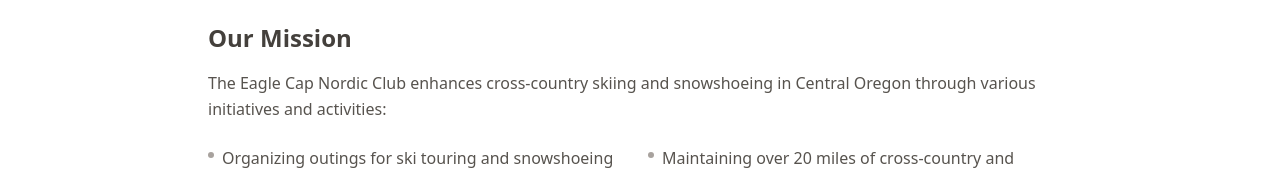
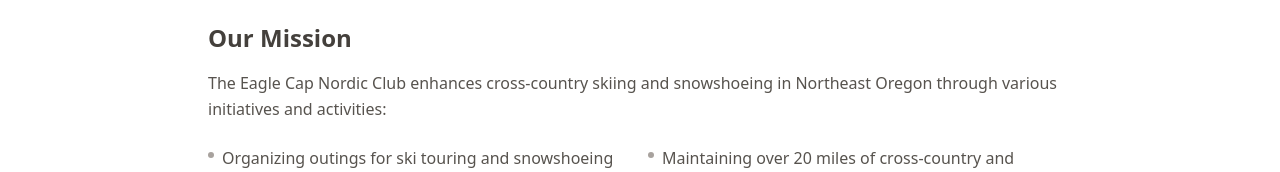
Before and after one commit to garikAsplund/ecnc, a SvelteKit app: page /about in a window 1280 px wide. Shown: the part 529-701 px from the top of the page. Built offline with nearby package versions, Linux system fonts and the light colour scheme.

Commit message:
about page

```diff
--- a/src/routes/about/+page.svelte
+++ b/src/routes/about/+page.svelte
@@ -31,7 +31,7 @@
             <section>
                 <h2 class="mb-4 text-2xl font-semibold text-stone-700">Our Mission</h2>
                 <p class="mb-6 leading-relaxed text-stone-600">
-                    The Eagle Cap Nordic Club enhances cross-country skiing and snowshoeing in Central Oregon through various initiatives and activities:
+                    The Eagle Cap Nordic Club enhances cross-country skiing and snowshoeing in Northeast Oregon through various initiatives and activities:
                 </p>
                 <ul class="grid gap-4 text-stone-600 sm:grid-cols-2">
                     {#each missionPoints as point}
```
